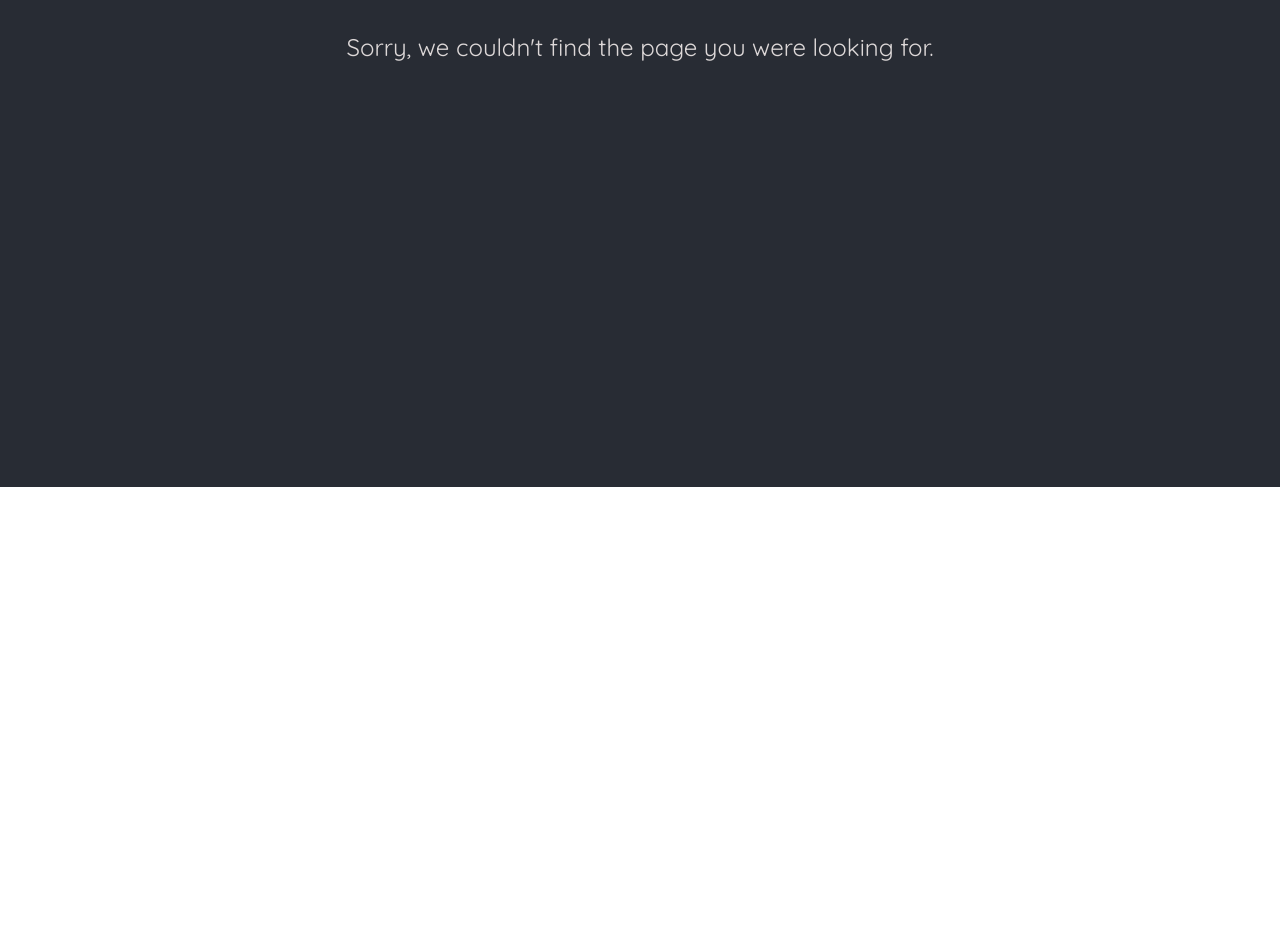
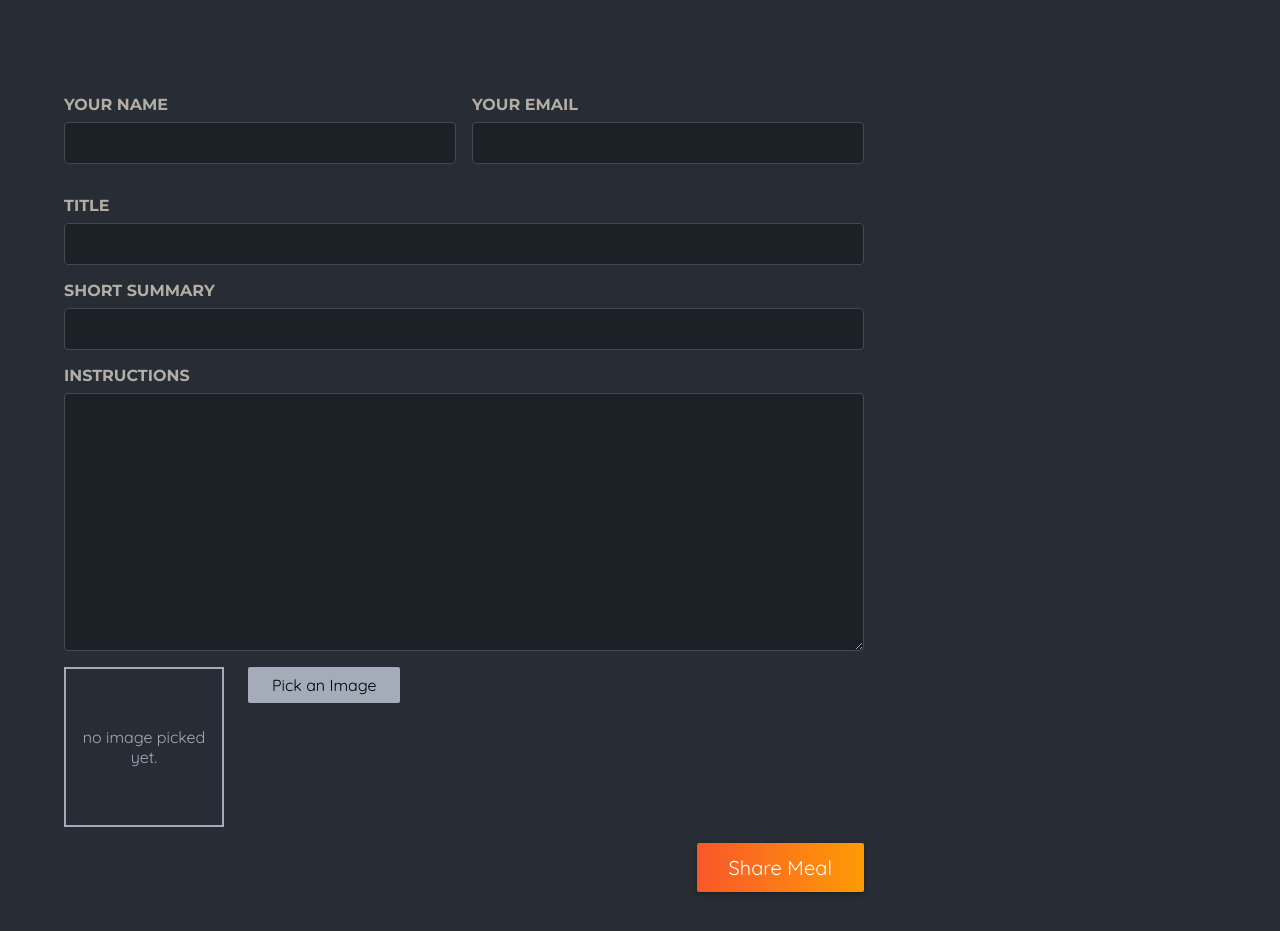
Before and after one commit to LucasSalicano/nextjs-starter-project, a Next.js app: page /share in a window 1280 px wide. Before the commit this address had no page. Shown: the part 313-1244 px from the top of the page. Before the commit the page ends 800 px from the top, so only its background shows below. Built offline with nearby package versions, Linux system fonts and the light colour scheme.

Commit message:
feat: add share page

```diff
--- a/app/meals/[mealSlug]/page.js
+++ b/app/meals/[mealSlug]/page.js
@@ -2,9 +2,15 @@
 import Image from "next/image";
 import Link from "next/link";
 import {getMealBySlug} from "@/lib/meals";
+import {notFound} from "next/navigation";
 
 export default function MealDetailPage({params}) {
     const meal = getMealBySlug(params.mealSlug);
+
+    if (!meal) {
+        notFound();
+    }
+
     meal.instructions = meal.instructions.replace(/\n/g, '<br>');
     return (
         <>
--- /dev/null
+++ b/app/share/page.js
@@ -0,0 +1,50 @@
+import classes from './page.module.css';
+import ImagePicker from "@/components/meals/image-picker";
+
+export default function ShareMealPage() {
+    return (
+        <>
+            <header className={classes.header}>
+                <h1>
+                    Share your <span className={classes.highlight}>favorite meal</span>
+                </h1>
+                <p>Or any other meal you feel needs sharing!</p>
+            </header>
+            <main className={classes.main}>
+                <form className={classes.form}>
+                    <div className={classes.row}>
+                        <p>
+                            <label htmlFor="name">Your name</label>
+                            <input type="text" id="name" name="name" required />
+                        </p>
+                        <p>
+                            <label htmlFor="email">Your email</label>
+                            <input type="email" id="email" name="email" required />
+                        </p>
+                    </div>
+                    <p>
+                        <label htmlFor="title">Title</label>
+                        <input type="text" id="title" name="title" required />
+                    </p>
+                    <p>
+                        <label htmlFor="summary">Short Summary</label>
+                        <input type="text" id="summary" name="summary" required />
+                    </p>
+                    <p>
+                        <label htmlFor="instructions">Instructions</label>
+                        <textarea
+                            id="instructions"
+                            name="instructions"
+                            rows="10"
+                            required
+                        ></textarea>
+                    </p>
+                    <ImagePicker />
+                    <p className={classes.actions}>
+                        <button type="submit">Share Meal</button>
+                    </p>
+                </form>
+            </main>
+        </>
+    );
+}
--- /dev/null
+++ b/app/share/page.module.css
@@ -0,0 +1,98 @@
+.header {
+    gap: 3rem;
+    margin: 3rem auto 5rem auto;
+    width: 90%;
+    max-width: 75rem;
+    color: #ddd6cb;
+    font-size: 1.5rem;
+}
+
+.header h1 {
+    font-family: 'Montserrat', sans-serif;
+}
+
+.highlight {
+    background: linear-gradient(90deg, #f9572a, #ff8a05);
+    background-clip: text;
+    -webkit-background-clip: text;
+    -webkit-text-fill-color: transparent;
+}
+
+.main {
+    width: 90%;
+    max-width: 75rem;
+    margin: 3rem auto;
+    color: white;
+}
+
+.form {
+    max-width: 50rem;
+}
+
+.form label {
+    display: block;
+    margin-bottom: 0.5rem;
+    font-size: 1rem;
+    font-family: 'Montserrat', sans-serif;
+    text-transform: uppercase;
+    color: #b3aea5;
+    font-weight: bold;
+}
+
+.form input,
+.form textarea {
+    display: block;
+    width: 100%;
+    padding: 0.5rem 1rem;
+    border-radius: 4px;
+    border: 1px solid #454952;
+    background: #1c2027;
+    font-size: 1.25rem;
+    font-family: 'Montserrat', sans-serif;
+    color: #ddd6cb;
+}
+
+.form input:focus,
+.form textarea:focus {
+    outline-color: #f99f2a;
+    background-color: #1f252d;
+}
+
+.row {
+    display: flex;
+    gap: 1rem;
+}
+
+.row p {
+    width: 100%;
+}
+
+.actions {
+    text-align: right;
+}
+
+.actions button {
+    border: 0;
+    padding: 0.75rem 2rem;
+    background: linear-gradient(90deg, #f9572a, #ff9b05);
+    border: none;
+    color: #ffffff;
+    border-radius: 2px;
+    cursor: pointer;
+    font: inherit;
+    font-size: 1.25rem;
+    box-shadow: 0 2px 5px rgba(0, 0, 0, 0.3);
+}
+
+.actions button:hover,
+.actions button:focus {
+    background: linear-gradient(90deg, #fd4715, #f9b241);
+}
+
+.actions button:disabled,
+.actions button:hover:disabled,
+.actions button:focus:disabled {
+    background: #ccc;
+    color: #979797;
+    cursor: not-allowed;
+}
--- /dev/null
+++ b/components/meals/image-picker.js
@@ -0,0 +1,63 @@
+'use client';
+import classes from './image-picker.module.css';
+import {useRef, useState} from "react";
+import Image from "next/image";
+
+export default function ImagePicker({label, name}) {
+    const [pickedImage, setPickedImage] = useState(null)
+    const imageInput = useRef();
+
+    function pickImageHandler() {
+        imageInput.current.click();
+    }
+
+    function imageChangeHandler(event) {
+        const file = event.target.files[0];
+        if (!file) {
+            return;
+        }
+
+        const fileReader = new FileReader();
+        fileReader.onload = () => {
+            setPickedImage(fileReader.result);
+        };
+        fileReader.readAsDataURL(file);
+    }
+
+    return (
+        <div className={classes.picker}>
+            <label htmlFor={name}>{label}</label>
+            <div className={classes.controls}>
+                <div className={classes.preview}>
+                    {!pickedImage && <p>no image picked yet.</p>}
+                    {pickedImage &&
+                        (
+                            <Image
+                                src={pickedImage}
+                                alt="Picked Image"
+                                fill
+                            />
+                        )
+                    }
+                </div>
+                <input
+                    className={classes.input}
+                    type="file"
+                    id="image"
+                    name={name}
+                    accept=".jpg,.png,.jpeg"
+                    ref={imageInput}
+                    onChange={imageChangeHandler}
+                    required
+                />
+                <button
+                    className={classes.button}
+                    type="button"
+                    onClick={pickImageHandler}
+                >
+                    Pick an Image
+                </button>
+            </div>
+        </div>
+    );
+}
--- /dev/null
+++ b/components/meals/image-picker.module.css
@@ -0,0 +1,45 @@
+.controls {
+    display: flex;
+    align-items: flex-start;
+    gap: 1.5rem;
+    margin-bottom: 1rem;
+}
+
+.picker .input {
+    display: none;
+}
+
+.picker .button {
+    border: 0;
+    padding: 0.5rem 1.5rem;
+    background: #a4abb9;
+    border-radius: 2px;
+    cursor: pointer;
+    font: inherit;
+}
+
+.picker .button:hover,
+.picker .button:focus {
+    background: #b3b9c6;
+}
+
+.preview {
+    width: 10rem;
+    height: 10rem;
+    border: 2px solid #a4abb9;
+    display: flex;
+    justify-content: center;
+    align-items: center;
+    text-align: center;
+    color: #a4abb9;
+    position: relative;
+}
+
+.preview p {
+    margin: 0;
+    padding: 1rem;
+}
+
+.preview img {
+    object-fit: cover;
+}
```
